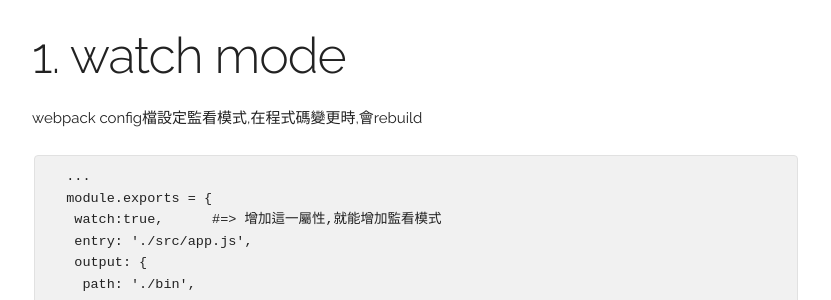
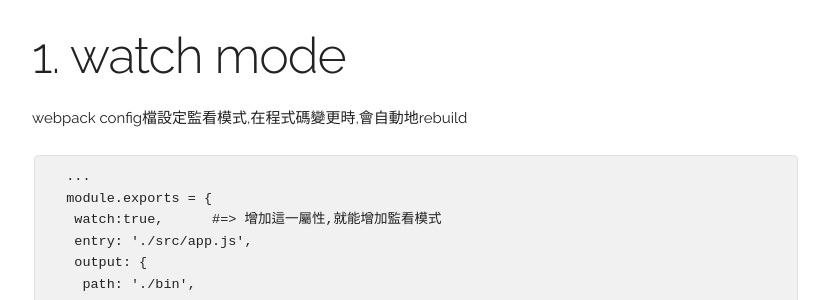
Before and after one commit to weichou1229/weichou.github.io, a Jekyll site: the page built from _posts/blog/2016-08-08-webpack-devMode.md, in a window 1280 px wide and 900 px high, scrolled down 383 px. Shown: the part 151-451 px from the top of the window, without its empty margins (224-1055 px from the left). Built offline with Jekyll 4.4.1, drawn with Linux system fonts in a browser that asks for light colours; comment, search, counter and statistics services are not loaded.

Commit message:
webpack devMode

````diff
--- a/_posts/blog/2016-08-08-webpack-devMode.md
+++ b/_posts/blog/2016-08-08-webpack-devMode.md
@@ -16,7 +16,7 @@ date: 2016-08-08T18:00:00.000Z
 --------------------------------------------------------------------------------
 
 # 1\. watch mode
-webpack config檔設定監看模式,在程式碼變更時,會rebuild
+webpack config檔設定監看模式,在程式碼變更時,會自動地rebuild
 
 ```
   ...
````
